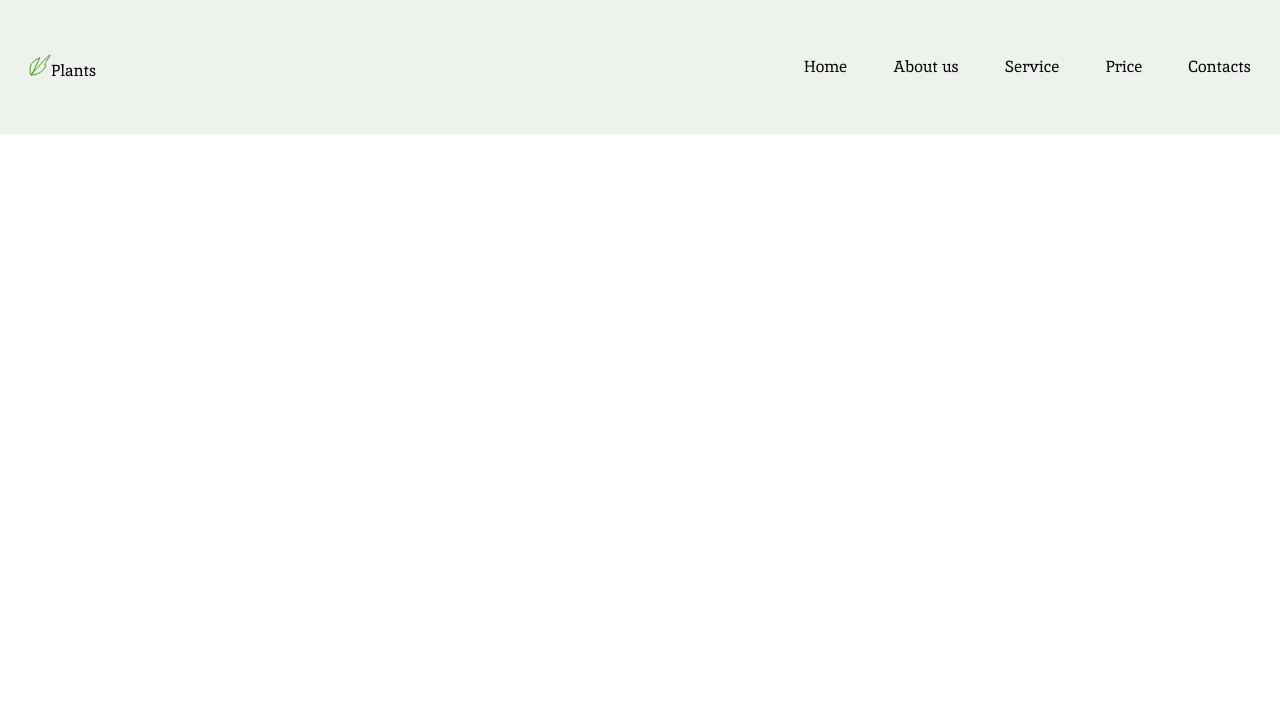
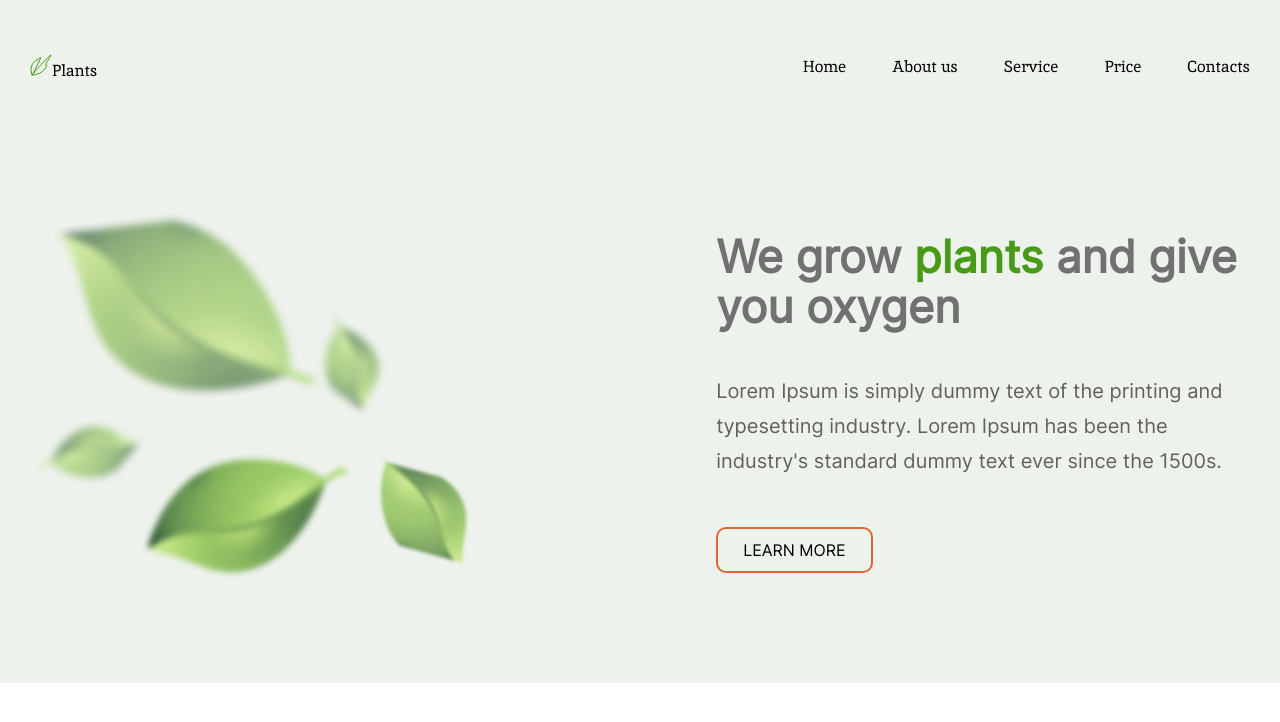
Before and after one commit to nataliamoiseenko/plants, a plain HTML site: page plants/index.html in a window 1280 px wide. Drawn offline with Linux system fonts and the light colour scheme.

Commit message:
feat: header & welcome section

```diff
--- a/plants/css/global/global.css
+++ b/plants/css/global/global.css
@@ -11,7 +11,7 @@ body {
 }
 
 .container {
-  width: 1222px;
+  width: 1220px;
   margin: 0 auto;
 }
 
@@ -24,3 +24,15 @@ ul {
 a {
   text-decoration: none;
 }
+
+h1 {
+  margin: 0;
+}
+
+p {
+  margin: 0;
+}
+
+button {
+  cursor: pointer;
+}
--- a/plants/css/style.css
+++ b/plants/css/style.css
@@ -1,3 +1,4 @@
 @import url(fonts/fonts.css);
 @import url(global/global.css);
 @import url(header/header.css);
+@import url(welcome/welcome.css);
--- /dev/null
+++ b/plants/css/welcome/welcome.css
@@ -0,0 +1,53 @@
+.welcome {
+  padding: 62px 0 62.64px;
+  background-color: #EDF2EC;
+}
+
+.welcome__content {
+  display: flex;
+  gap: 224.2px;
+}
+
+.welcome__content-aside {
+  padding: 36px 0 31.36px;
+}
+
+.welcome__content-aside-header {
+  margin-bottom: 42px;
+  color: #717171;
+  font-family: 'Inter';
+  font-weight: 700;
+  font-size: 45px;
+  line-height: 50px;
+}
+
+.welcome__content-aside-header-colored {
+  color: #499A18;
+}
+
+.welcome__content-aside-text {
+  margin-bottom: 48px;
+  color: #636060;
+  font-family: 'Inter';
+  font-weight: 400;
+  font-size: 20px;
+  line-height: 35px;
+}
+
+.welcome__content-aside-button {
+  padding: 11px 25px;
+  border: 2px solid #E06733;
+  border-radius: 10px;
+  background-color: inherit;
+  color: #000000;
+  font-family: 'Inter';
+  font-weight: 400;
+  font-size: 16px;
+  line-height: 20px;
+}
+
+.welcome__content-aside-button:hover {
+  background-color: #E06733;
+  color: #FFFFFF;
+  transition: all 0.5s;
+}
--- a/plants/index.html
+++ b/plants/index.html
@@ -50,7 +50,28 @@
   </header>
 
   <main>
-    <section id="welcome" class="welcome"></section>
+    <section id="welcome" class="welcome">
+      <div class="container">
+        <div class="welcome__content">
+          <img src="assets/img/leafs.png" alt="leafs">
+          <div class="welcome__content-aside">
+            <h1 class="welcome__content-aside-header">
+              We grow
+              <span class="welcome__content-aside-header-colored">plants</span>
+              and give you oxygen
+            </h1>
+            <p class="welcome__content-aside-text">
+              Lorem Ipsum is simply dummy text of the printing and typesetting industry.
+              Lorem Ipsum has been the industry's standard dummy text ever since the 1500s.
+            </p>
+            <button class="welcome__content-aside-button">
+              LEARN MORE
+            </button>
+          </div>
+        </div>
+      </div>
+    </section>
+
     <section id="about" class="about"></section>
     <section id="service" class="service"></section>
     <section id="prices" class="prices"></section>
```
Also changed, not shown: plants/assets/img/leafs.png (added).
